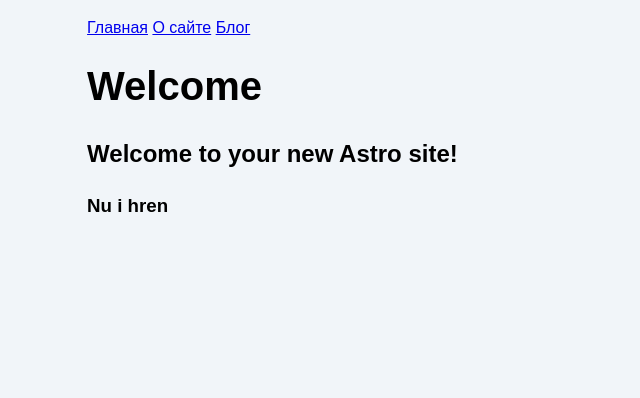
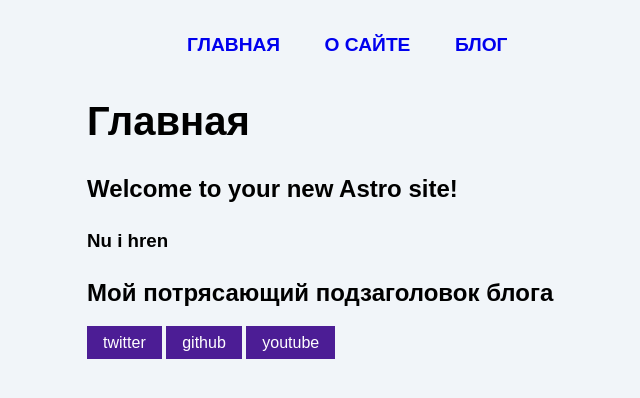
Before and after one commit to grimreap1-dev/astro-tutor-rep, an Astro site: page / in a window 1280 px wide. Shown: the whole page, without its empty margins (213-853 px from the left). Built offline with nearby package versions, Linux system fonts and the light colour scheme; Astro itself is replaced by a stand-in of ours.

Commit message:
tutor updates

```diff
--- /dev/null
+++ b/src/components/Footer.astro
@@ -0,0 +1,18 @@
+---
+import Social from './Social.astro';
+---
+
+<style>
+  a {
+    padding: 0.5rem 1rem;
+    color: white;
+    background-color: #4c1d95;
+    text-decoration: none;
+  }
+</style>
+
+<footer>
+  <Social platform="twitter" username="astrodotbuild" />
+  <Social platform="github" username="withastro" />
+  <Social platform="youtube" username="astrodotbuild" />
+</footer>
--- /dev/null
+++ b/src/components/Hamburger.astro
@@ -0,0 +1,7 @@
+---
+---
+<div class="hamburger">
+  <span class="line"></span>
+  <span class="line"></span>
+  <span class="line"></span>
+</div>
--- /dev/null
+++ b/src/components/Header.astro
@@ -0,0 +1,11 @@
+---
+import Hamburger from './Hamburger.astro';
+import Navigation from './Navigation.astro';
+---
+
+<header>
+  <nav>
+    <Hamburger />
+    <Navigation />
+  </nav>
+</header>
--- /dev/null
+++ b/src/components/Navigation.astro
@@ -0,0 +1,8 @@
+---
+---
+
+<div class="nav-links">
+    <a href="/">Главная</a>
+    <a href="/about/">О сайте</a>
+    <a href="/blog/">Блог</a>
+</div>
--- /dev/null
+++ b/src/components/Social.astro
@@ -0,0 +1,13 @@
+---
+const { platform, username } = Astro.props;
+---
+<a href={`https://www.${platform}.com/${username}`}>{platform}</a>
+
+<style>
+  a {
+    padding: 0.5rem 1rem;
+    color: white;
+    background-color: #4c1d95;
+    text-decoration: none;
+  }
+</style>
--- /dev/null
+++ b/src/layouts/BaseLayout.astro
@@ -0,0 +1,31 @@
+---
+import Header from '../components/Header.astro';
+import Footer from '../components/Footer.astro';
+import "../styles/global.css";
+
+const { pageTitle } = Astro.props;
+---
+
+<html lang="ru">
+	<head>
+		<meta charset="utf-8" />
+		<link rel="icon" type="image/svg+xml" href="/favicon.svg" />
+		<link rel="icon" href="/favicon.ico" />
+		<meta name="viewport" content="width=device-width" />
+		<meta name="generator" content={Astro.generator} />
+		<title>{pageTitle}</title>
+	</head>
+	<body>
+		<Header />
+
+			<h1>{pageTitle}</h1>
+			<h2>Welcome to your new Astro site!</h2>
+			<h3>Nu i hren</h3>
+
+        <slot />
+		<Footer />
+		<script>
+    		import "../scripts/menu.js";
+  		</script>
+	</body>
+</html>
--- a/src/pages/index.astro
+++ b/src/pages/index.astro
@@ -1,25 +1,7 @@
 ---
-import '../styles/global.css';
-const pageTitle = "Welcome";
+import BaseLayout from '../layouts/BaseLayout.astro';
+const pageTitle = "Главная";
 ---
-
-<html lang="ru">
-	<head>
-		<meta charset="utf-8" />
-		<link rel="icon" type="image/svg+xml" href="/favicon.svg" />
-		<link rel="icon" href="/favicon.ico" />
-		<meta name="viewport" content="width=device-width" />
-		<meta name="generator" content={Astro.generator} />
-		<title>{pageTitle}</title>
-	</head>
-	<body>
-		<a href="/">Главная</a>
-		<a href="/about/">О сайте</a>
-		<a href="/blog/">Блог</a>
-
-			<h1>{pageTitle}</h1>
-			<h2>Welcome to your new Astro site!</h2>
-			<h3>Nu i hren</h3>
-
-	</body>
-</html>
+<BaseLayout pageTitle={pageTitle}>
+  <h2>Мой потрясающий подзаголовок блога</h2>
+</BaseLayout>
--- /dev/null
+++ b/src/scripts/menu.js
@@ -0,0 +1,3 @@
+document.querySelector('.hamburger').addEventListener('click', () => {
+  document.querySelector('.nav-links').classList.toggle('expanded');
+});
--- a/src/styles/global.css
+++ b/src/styles/global.css
@@ -19,3 +19,66 @@ h1 {
   margin: 1rem 0;
   font-size: 2.5rem;
 }
+
+/* стили для навигации */
+
+.hamburger {
+  padding-right: 20px;
+  cursor: pointer;
+}
+
+.hamburger .line {
+  display: block;
+  width: 40px;
+  height: 5px;
+  margin-bottom: 10px;
+  background-color: #ff9776;
+}
+
+.nav-links {
+  width: 100%;
+  top: 5rem;
+  left: 48px;
+  background-color: #ff9776;
+  display: none;
+  margin: 0;
+}
+
+.nav-links a {
+  display: block;
+  text-align: center;
+  padding: 10px 0;
+  text-decoration: none;
+  font-size: 1.2rem;
+  font-weight: bold;
+  text-transform: uppercase;
+}
+
+.nav-links a:hover,
+.nav-links a:focus {
+  background-color: #ff9776;
+}
+
+.expanded {
+  display: unset;
+}
+
+@media screen and (min-width: 636px) {
+  .nav-links {
+    margin-left: 5em;
+    display: block;
+    position: static;
+    width: auto;
+    background: none;
+  }
+
+  .nav-links a {
+    display: inline-block;
+    padding: 15px 20px;
+  }
+
+  .hamburger {
+    display: none;
+  }
+
+}
```
Also changed, not shown: src/pages/about.astro (+11 -4 lines), src/pages/blog.astro (+9 -4 lines).
